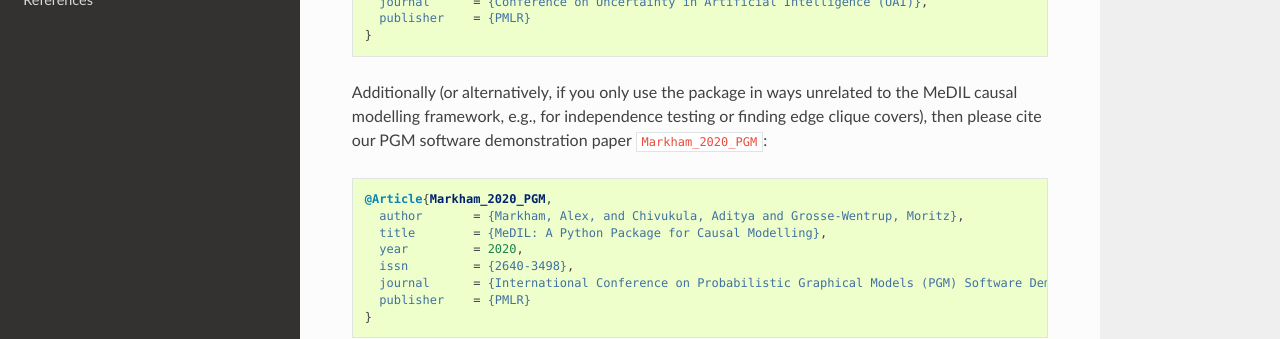
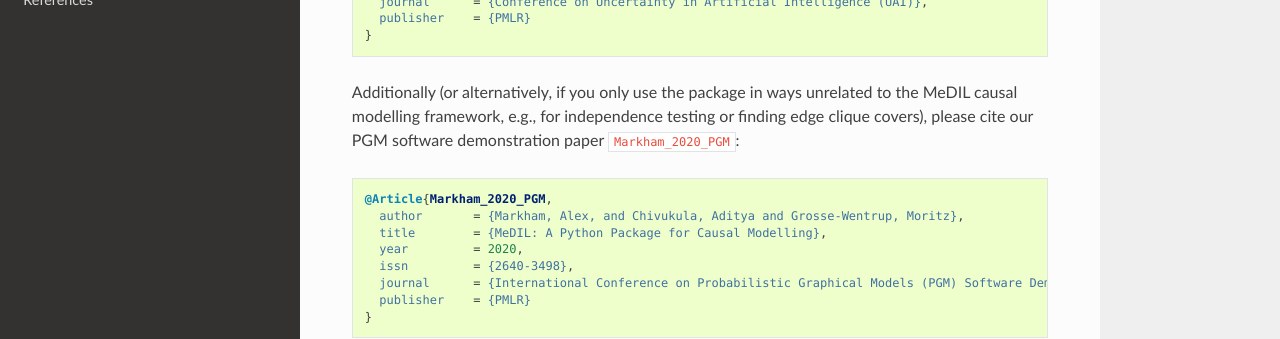
Before and after one commit to Alex-Markham/medil, a Sphinx documentation site: the page built from docs/citing.rst, in a window 1280 px wide. Shown: the part 354-693 px from the top of the page. Built offline with Sphinx 7.4.7 and the Read the Docs theme 2.0.0, drawn with Linux system fonts in a browser that asks for light colours; cross-references to code outside the pages are shown as plain code.

Commit message:
fixed typos

```diff
--- a/docs/citing.rst
+++ b/docs/citing.rst
@@ -16,7 +16,7 @@ If you make use of the ``MeDIL`` package in connection with MeDIL causal models,
    }
 
 
-Additionally (or alternatively, if you only use the package in ways unrelated to the MeDIL causal modelling framework, e.g., for independence testing or finding edge clique covers), then please cite our PGM software demonstration paper :cite:`Markham_2020_PGM`:
+Additionally (or alternatively, if you only use the package in ways unrelated to the MeDIL causal modelling framework, e.g., for independence testing or finding edge clique covers), please cite our PGM software demonstration paper :cite:`Markham_2020_PGM`:
 
 .. code-block:: bibtex
 
--- a/docs/installation.rst
+++ b/docs/installation.rst
@@ -2,7 +2,7 @@
 Installation
 ============
 
-You can install the package using pip by running ``pip install medi`` in a terminal.
+You can install the package using pip by running ``pip install medil`` in a terminal.
 The default only requires NumPy and only allows for limited data simulation, linear Pearson correlation independence testing, and structure learning.
 There are additional optional requirements for extra features:
 
```
